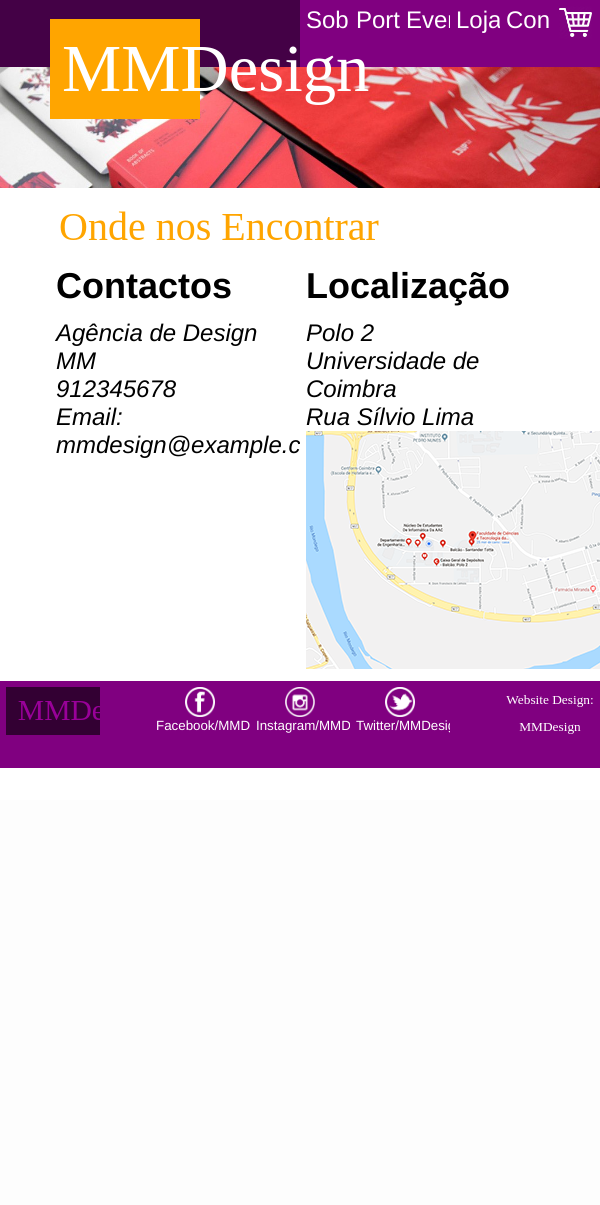
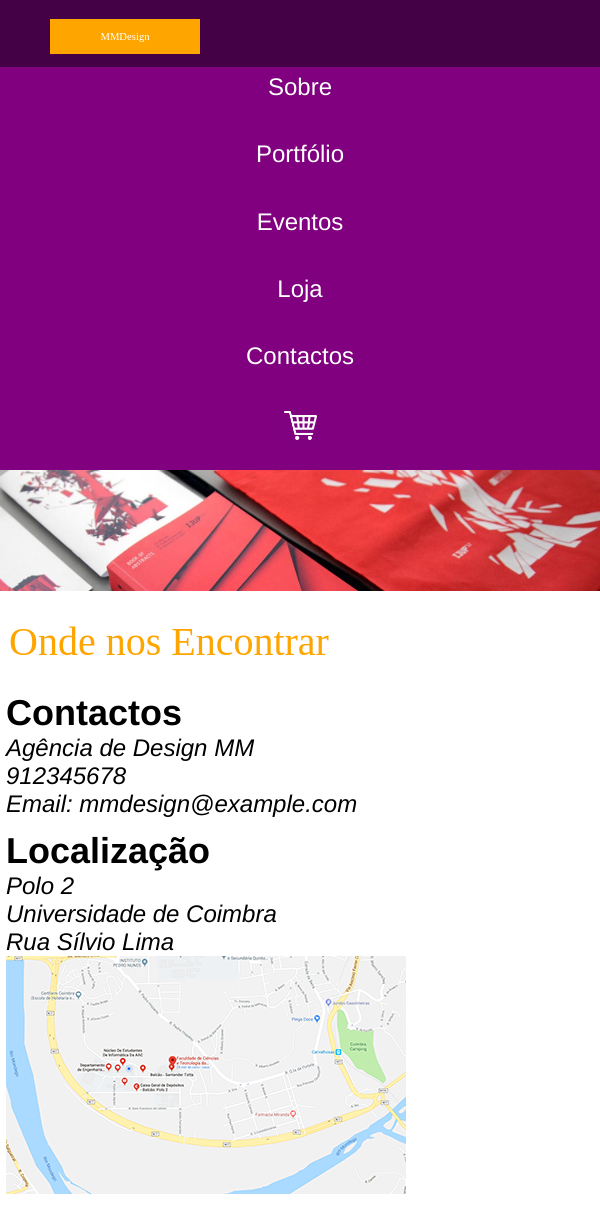
Before and after one commit to MadalenaSousa/ProjectTI, a PHP site: page /contactoselocalizacao.html in a window 600 px wide; the page is wider, and only the part inside the window is pictured. Shown: the top 1205 px of that part. Before the commit the page ends 768 px from the top of that part, so only its background shows below. Run offline with PHP 8.4, Linux system fonts and the light colour scheme.

Commit message:
experimentin

```diff
--- a/contactoselocalizacao.html
+++ b/contactoselocalizacao.html
@@ -69,20 +69,10 @@
             <div class="col-1"></div>
 
             <div class="col-5">
+                <div>
                     <h2>Contactos</h2>
                 </div>
 
-            <div class="col-5">
-                <h2>Localização</h2>
-            </div>
-
-            <div class="col-1"></div>
-        </div>
-
-        <div class="row">
-            <div class="col-1"></div>
-
-            <div class="col-5">
                 <div>
                     <address>
                         Agência de Design MM<br>
@@ -92,7 +82,13 @@
                 </div>
             </div>
 
+
             <div class="col-5">
+                <div>
+                    <h2>Localização</h2>
+                </div>
+
+                <div>
                     <address>
                         Polo 2<br>
                         Universidade de Coimbra<br>
@@ -101,6 +97,7 @@
                             <img src="imagens/contactoselocalizacao/mapa.png" alt="Localização">
                         </a>
                     </address>
+                </div>
             </div>
 
             <div class="col-1"></div>
--- a/css/style.css
+++ b/css/style.css
@@ -65,6 +65,10 @@ nav [class*='col-'] {
     color: white;
 
     text-align: center;
+}
+
+[class*='col-']:not(.empty) {
+    min-width: 150px;
 }
 
 nav [class*='col-']:not(.empty):hover {
@@ -296,3 +300,32 @@ footer div:last-child {
     padding: 20px;
     text-align: justify;
 }
+
+@media only screen and (max-width: 600px) {
+    [class*="col-"] {
+        float: left;
+        width: 100%;
+    }
+
+    [class*="col-"] .empty {
+        width: 100px;
+    }
+
+    .logo {
+        font-size: 20pt ;
+    }
+}
+
+@media only screen and (min-width: 600px) and (max-width: 768px) {
+    nav, footer {
+        width: 100%;
+    }
+
+    [class*="col-"] .empty {
+        width: 200px;
+    }
+
+    .logo {
+        font-size: 8pt ;
+    }
+}
```
Lines whose indentation alone changed are shown as unchanged.
